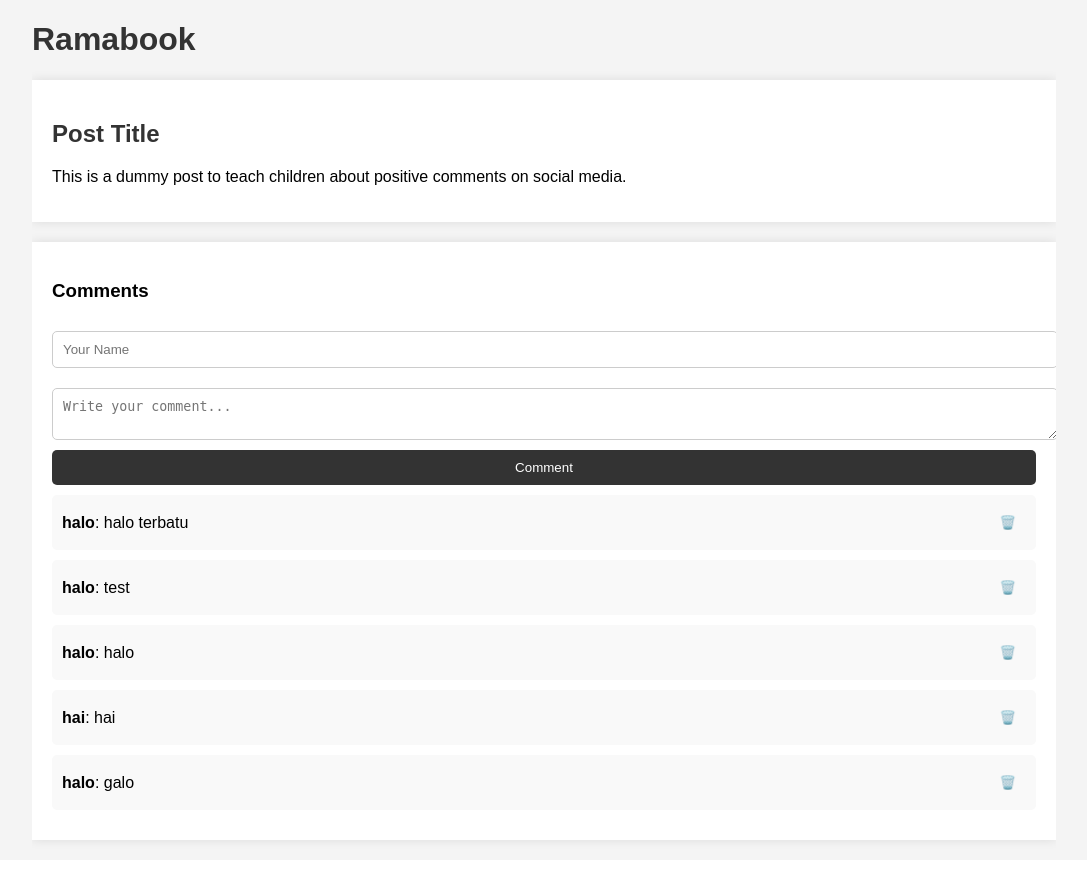
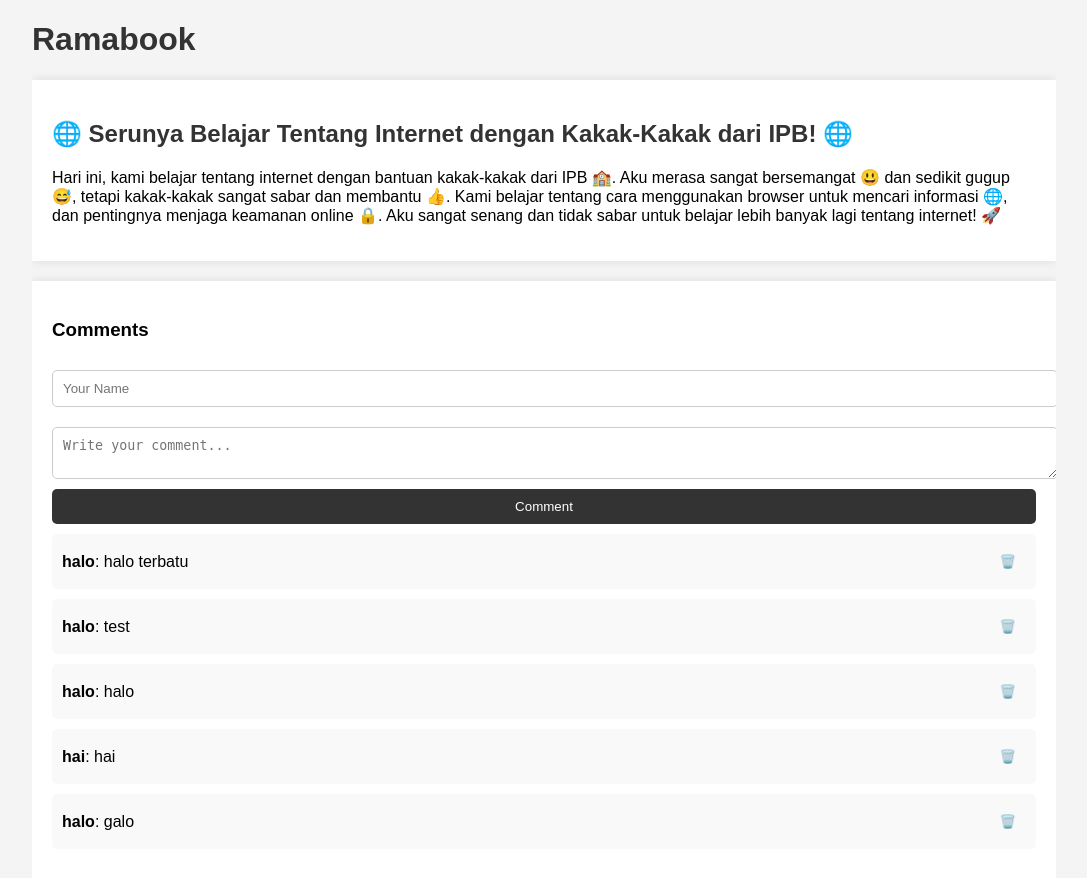
Before and after one commit to tsukiram/ramabook, a Flask app: page / in a window 1280 px wide. Shown: the top 878 px of the page, without its empty margins (96-1183 px from the left). Before the commit the page ends 847 px from the top, so only its background shows below. Run offline with Flask 2, Linux system fonts and the light colour scheme; data comes from the database, SQL or seed files in the repository.

Commit message:
add dummy post

```diff
--- a/templates/index.html
+++ b/templates/index.html
@@ -11,8 +11,8 @@
     <div class="container">
         <h1>Ramabook</h1>
         <div class="post">
-            <h2>Post Title</h2>
-            <p>This is a dummy post to teach children about positive comments on social media.</p>
+            <h2>🌐 Serunya Belajar Tentang Internet dengan Kakak-Kakak dari IPB! 🌐</h2>
+            <p>Hari ini, kami belajar tentang internet dengan bantuan kakak-kakak dari IPB 🏫. Aku merasa sangat bersemangat 😃 dan sedikit gugup 😅, tetapi kakak-kakak sangat sabar dan membantu 👍. Kami belajar tentang cara menggunakan browser untuk mencari informasi 🌐, dan pentingnya menjaga keamanan online 🔒. Aku sangat senang dan tidak sabar untuk belajar lebih banyak lagi tentang internet! 🚀</p>
         </div>
         <div class="comments-section">
             <h3>Comments</h3>
```
